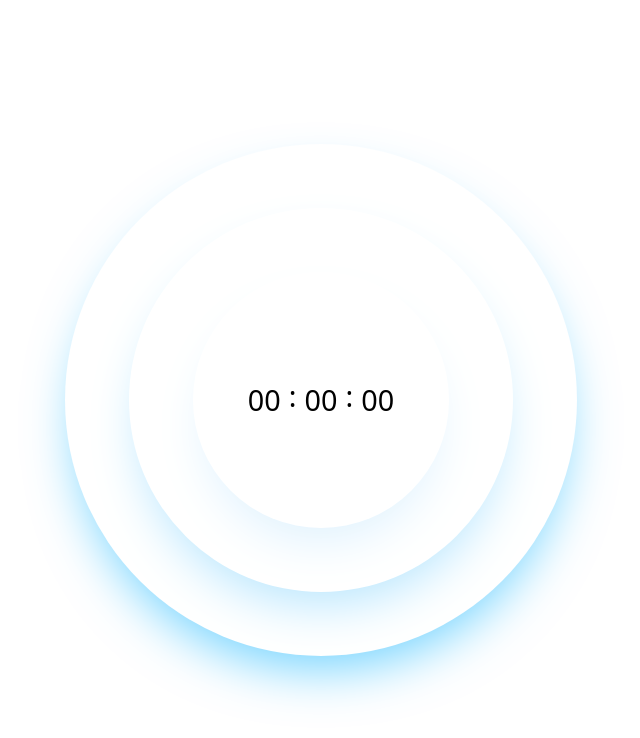
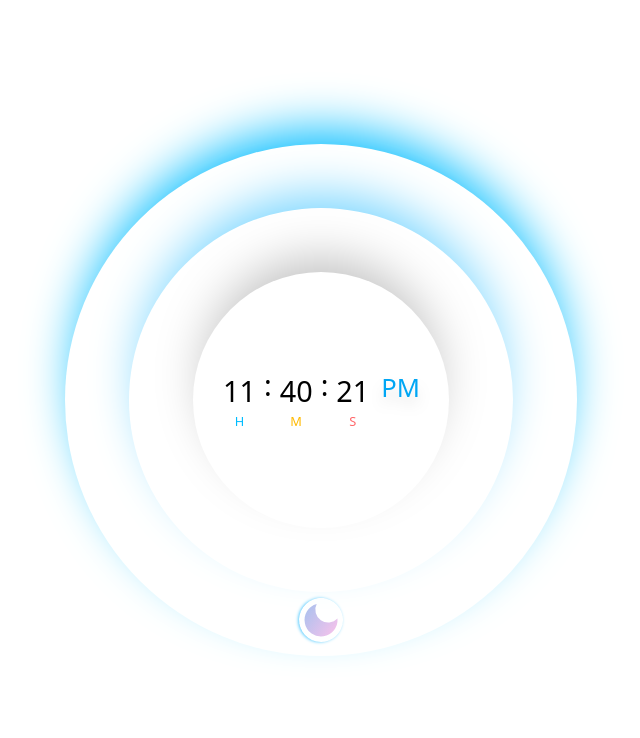
Before and after one commit to KakumaniRuthwik/Digital-Clock, a website: page src/index.html in a window 1280 px wide. Shown: the whole page, without its empty margins (319-959 px from the left). Drawn offline with Linux system fonts and the light colour scheme.

Commit message:
Desktop Version
Successfully Completed desktop version with javaScript interaction and animations running clock.

```diff
--- a/src/index.html
+++ b/src/index.html
@@ -11,26 +11,44 @@
     <main>
         <section class="w-screen h-screen overflow-hidden">
             <div class="flex justify-center items-center relative w-full h-full ">
-                <div class="flex justify-center items-center size-[40vw] shadow-2xl shadow-sky-300 rounded-full">
-                    <div class="flex justify-center items-center size-[30vw] shadow-2xl shadow-sky-200 rounded-full">
-                        <div class="flex justify-center items-center size-[20vw] shadow-2xl shadow-sky-100 rounded-full">
-                            <div class="flex justify-center items-center">
-                                <div class="flex justify-center items-center text-center text-[2.25vw]">
-                                    <div class="flex justify-center items-center">
-                                        <p class="Hours">00</p>
-                                        <span class="colon px-2 pb-2"> : </span>
+                <div class="flex relative justify-center items-center size-[40vw] shadow-2xl shadow-sky-400 rotate-x-180 rounded-full">
+                    <div class="flex justify-center items-center size-[30vw] shadow-2xl shadow-sky-300  rounded-full">
+                        <div class="flex justify-center items-center size-[20vw] shadow-2xl   rounded-full timeCircle">
+                            <div class="flex flex-col justify-center items-center rotate-x-180">
+                                <div class="flex justify-center items-center text-[2.25vw]">
+                                    <div class="flex flex-col justify-center items-center">
+                                        <p class="Hours">0</p>
+                                        <span class="text-[1vw] text-sky-400">H</span>
                                     </div>
-                                    <div class="flex justify-center items-center">
-                                        <p class="Minutes">00</p>
-                                        <span class="colon px-2 pb-2"> : </span>
+
+                                    <span class="px-2 text-[2.25vw] flex items-center -mt-8 colon">:</span>
+
+                                    <div class="flex flex-col justify-center items-center">
+                                        <p class="Minutes">0</p>
+                                        <span class="text-[1vw] text-amber-400">M</span>
                                     </div>
-                                    <div class="flex justify-center items-center">
-                                        <p class="Seconds">00</p>
+
+                                    <span class="px-2 text-[2.25vw] flex items-center -mt-8 colon">:</span>
+
+                                    <div class="flex flex-col justify-center items-center">
+                                        <p class="Seconds">0</p>
+                                        <span class="hms text-[1vw] text-red-400">S</span>
+                                    </div>
+
+                                    <div class="flex justify-center items-center text-[2vw] pl-3">
+                                        <p class="timeStamp text-sky-500 drop-shadow-xl duration-30 -mt-6">AM</p>
                                     </div>
                                 </div>
                             </div>
                         </div>
                     </div>
+
+                    <div class="absolute top-4 size-10">
+                        <button class="dark">
+                            <img src="./Images/cutmoon.svg" alt="" class="moon rotate-100 scale-110 rounded-full cursor-pointer shadow-sm shadow-sky-300">
+                        </button>
+                    </div5
+
                 </div>
             </div>
         </section>
--- a/src/script.js
+++ b/src/script.js
@@ -0,0 +1,51 @@
+const hours = document.querySelector(".Hours");
+const minutes = document.querySelector(".Minutes");
+const seconds = document.querySelector(".Seconds");
+const timeStamp = document.querySelector(".timeStamp");
+
+
+setInterval(() => {
+    let date = new Date();
+    let formattedHours = date.getHours() % 12 || 12;
+    hours.innerText = String(formattedHours).padStart(2,'0');
+    minutes.innerText = String(date.getMinutes()).padStart(2,'0');
+    seconds.innerText = String(date.getSeconds()).padStart(2,'0');
+    timeStamp.innerText = (date.getHours() >= 12) ? "PM" : "AM";
+},1000);
+
+
+const dark = document.querySelector(".dark");
+const body = document.body;
+const timeCircle = document.querySelector(".timeCircle");
+const modeImg = document.querySelector(".moon");
+
+dark.addEventListener("click", () => {
+    if(dark.className === "dark"){
+        body.style.backgroundColor = "black";
+        body.animate(
+            [{ opacity: 0 }, { opacity: 1 }],
+            { duration: 2000, easing: "ease-in-out", fill: "backwards" }
+        );
+
+        timeCircle.classList.toggle("shadow-sky-200");
+        body.style.color = "white";
+        dark.classList.toggle("dark");
+        dark.classList.toggle("light");
+        modeImg.setAttribute("src","./Images/sunAnimated.svg");
+        modeImg.classList.toggle("shadow-sky-300");
+        modeImg.classList.toggle("shadow-sm");
+    }else{
+        body.style.backgroundColor = "white";
+        body.animate(
+            [{ opacity: 0 }, { opacity: 1 }],
+            { duration: 2000, easing: "ease-in-out", fill: "backwards" }
+        );
+        timeCircle.classList.toggle("shadow-sky-200");
+        body.style.color = "black";
+        dark.classList.toggle("dark");
+        dark.classList.toggle("light");
+        modeImg.setAttribute("src","./Images/cutmoon.svg");
+        modeImg.classList.toggle("shadow-sm");
+    }
+
+});
```
Also changed, not shown: src/Images/cutmoon.svg (added), src/Images/glowingsun.svg (added), src/Images/moon.svg (added), src/Images/sun.svg (added), src/Images/sunAnimated.svg (added), src/css/output.css.
